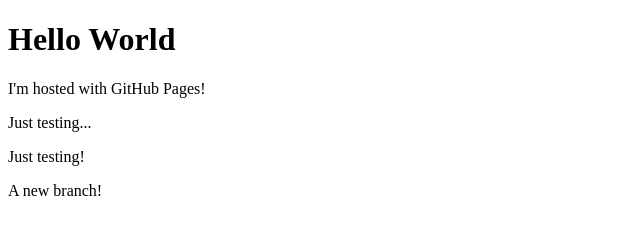
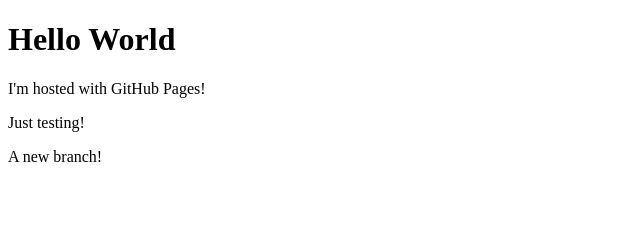
Before and after one commit to FReigM/freigm.github.io, a plain HTML site: page index.html in a window 1280 px wide. Shown: the whole page, without its empty margins (0-640 px from the left). Drawn offline with Linux system fonts and the light colour scheme.

Commit message:
Last change
My last change.

```diff
--- a/index.html
+++ b/index.html
@@ -4,7 +4,6 @@
 <body>
   <h1>Hello World</h1>
   <p>I'm hosted with GitHub Pages!</p>
-  <p>Just testing...</p>
   <p>Just testing!</p>
   <p>A new branch!</p>
 </body>
```
